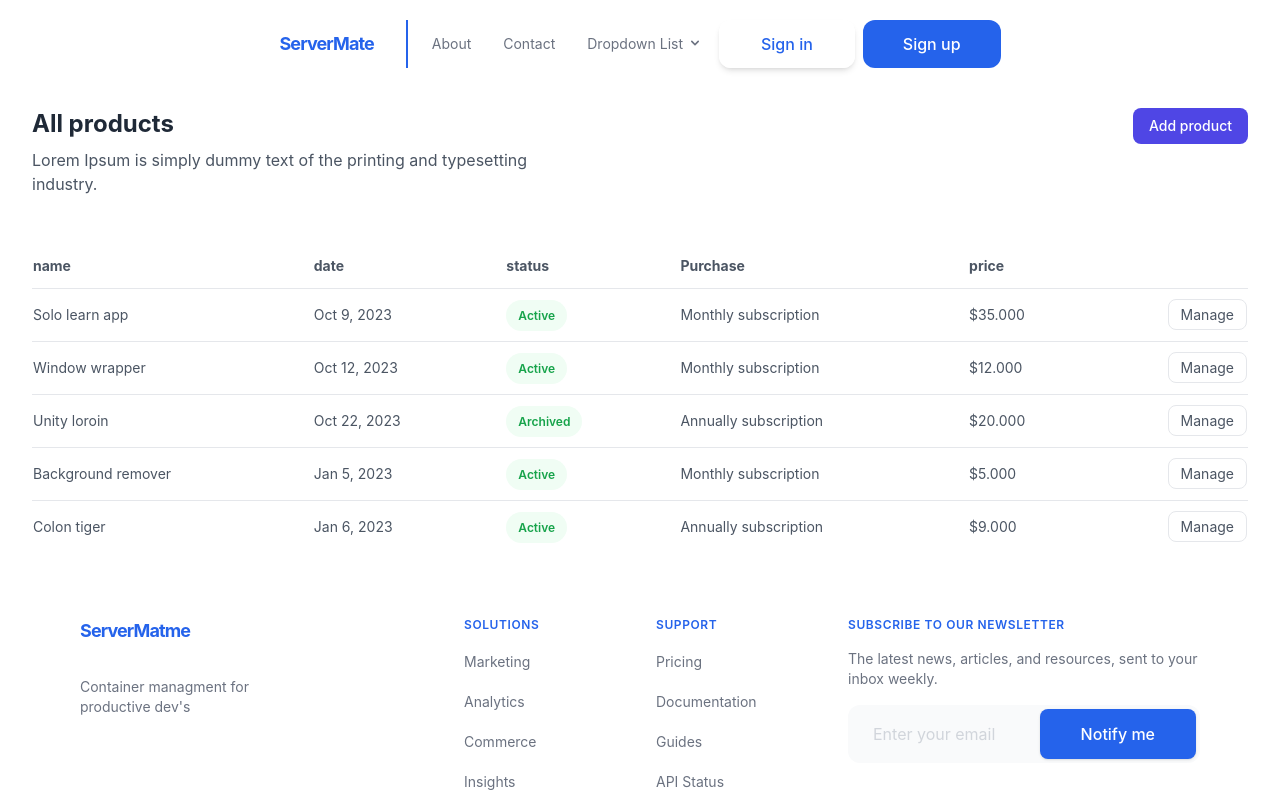
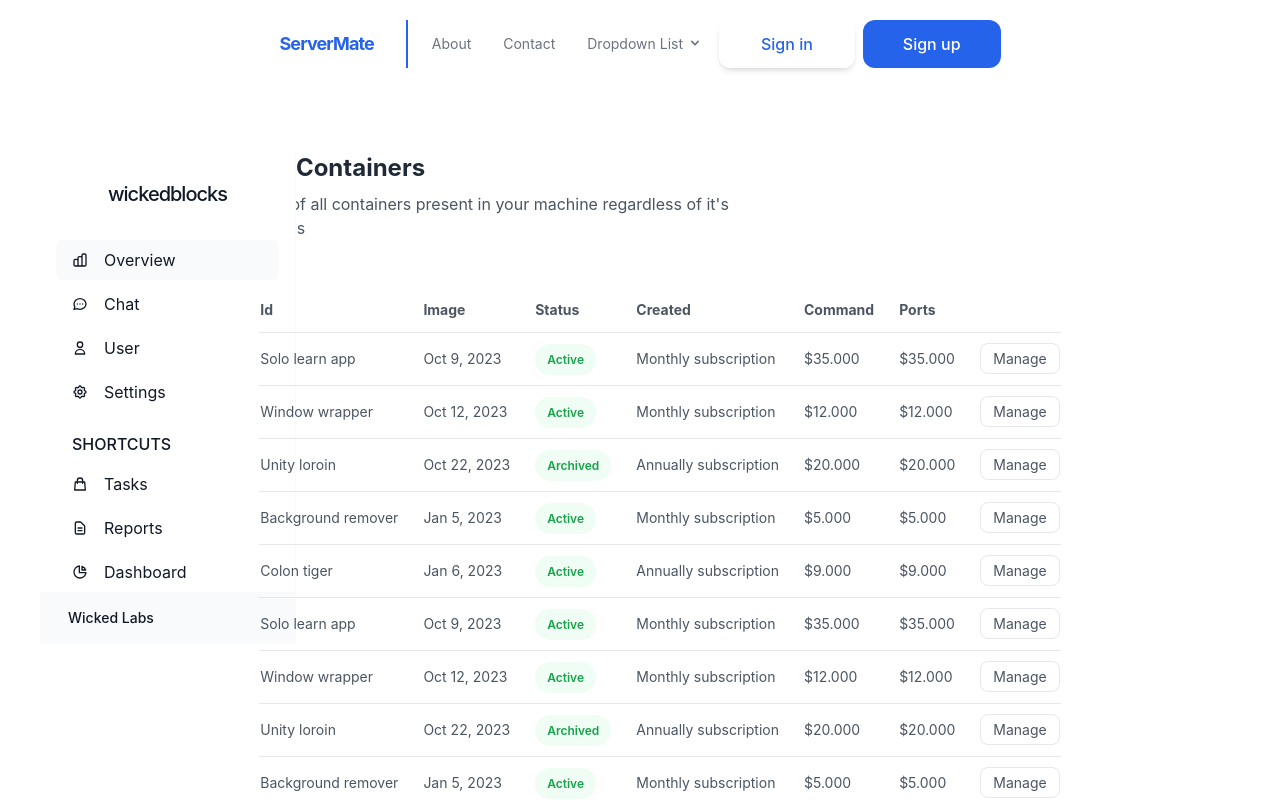
Before and after one commit to IOU4/serverMate, an Angular app in the folder frontEnd/: page /containers in a window 1280 px wide. Shown: the top 800 px of the page. Built offline with nearby package versions, Linux system fonts and the light colour scheme.

Commit message:
update containers page content

```diff
--- a/frontEnd/src/app/containers/containers/containers.component.html
+++ b/frontEnd/src/app/containers/containers/containers.component.html
@@ -2,28 +2,23 @@
   <div class="items-start justify-between md:flex">
     <div class="max-w-lg">
       <h3 class="text-gray-800 text-xl font-bold sm:text-2xl">
-        All products
+        All Containers
       </h3>
       <p class="text-gray-600 mt-2">
-        Lorem Ipsum is simply dummy text of the printing and typesetting industry.
+        List of all containers present in your machine regardless of it's status
       </p>
-    </div>
-    <div class="mt-3 md:mt-0">
-      <a
-        class="inline-block px-4 py-2 text-white duration-150 font-medium bg-indigo-600 rounded-lg hover:bg-indigo-500 active:bg-indigo-700 md:text-sm">
-        Add product
-      </a>
     </div>
   </div>
   <div class="mt-12 relative h-max overflow-auto">
     <table class="w-full table-auto text-sm text-left">
       <thead class="text-gray-600 font-medium border-b">
         <tr>
-          <th class="py-3 pr-6">name</th>
-          <th class="py-3 pr-6">date</th>
-          <th class="py-3 pr-6">status</th>
-          <th class="py-3 pr-6">Purchase</th>
-          <th class="py-3 pr-6">price</th>
+          <th class="py-3 pr-6">Id</th>
+          <th class="py-3 pr-6">Image</th>
+          <th class="py-3 pr-6">Status</th>
+          <th class="py-3 pr-6">Created</th>
+          <th class="py-3 pr-6">Command</th>
+          <th class="py-3 pr-6">Ports</th>
           <th class="py-3 pr-6"></th>
         </tr>
       </thead>
@@ -37,6 +32,7 @@
           </td>
           <td class="pr-6 py-4 whitespace-nowrap">{{item.plan}}</td>
           <td class="pr-6 py-4 whitespace-nowrap">{{item.price}}</td>
+          <td class="pr-6 py-4 whitespace-nowrap">{{item.price}}</td>
           <td class="text-right whitespace-nowrap">
             <a class="py-1.5 px-3 text-gray-600 hover:text-gray-500 duration-150 hover:bg-gray-50 border rounded-lg">
               Manage </a>
--- a/frontEnd/src/app/containers/containers/containers.component.ts
+++ b/frontEnd/src/app/containers/containers/containers.component.ts
@@ -51,6 +51,76 @@ export class ContainersComponent {
       price: "$9.000",
       plan: "Annually subscription"
     },
+    {
+      name: "Solo learn app",
+      date: "Oct 9, 2023",
+      status: "Active",
+      price: "$35.000",
+      plan: "Monthly subscription"
+    },
+    {
+      name: "Window wrapper",
+      date: "Oct 12, 2023",
+      status: "Active",
+      price: "$12.000",
+      plan: "Monthly subscription"
+    },
+    {
+      name: "Unity loroin",
+      date: "Oct 22, 2023",
+      status: "Archived",
+      price: "$20.000",
+      plan: "Annually subscription"
+    },
+    {
+      name: "Background remover",
+      date: "Jan 5, 2023",
+      status: "Active",
+      price: "$5.000",
+      plan: "Monthly subscription"
+    },
+    {
+      name: "Colon tiger",
+      date: "Jan 6, 2023",
+      status: "Active",
+      price: "$9.000",
+      plan: "Annually subscription"
+    },
+    {
+      name: "Solo learn app",
+      date: "Oct 9, 2023",
+      status: "Active",
+      price: "$35.000",
+      plan: "Monthly subscription"
+    },
+    {
+      name: "Window wrapper",
+      date: "Oct 12, 2023",
+      status: "Active",
+      price: "$12.000",
+      plan: "Monthly subscription"
+    },
+    {
+      name: "Unity loroin",
+      date: "Oct 22, 2023",
+      status: "Archived",
+      price: "$20.000",
+      plan: "Annually subscription"
+    },
+    {
+      name: "Background remover",
+      date: "Jan 5, 2023",
+      status: "Active",
+      price: "$5.000",
+      plan: "Monthly subscription"
+    },
+    {
+      name: "Colon tiger",
+      date: "Jan 6, 2023",
+      status: "Active",
+      price: "$9.000",
+      plan: "Annually subscription"
+    },
   ]
 
 }
--- a/frontEnd/src/app/containers/home/home.component.html
+++ b/frontEnd/src/app/containers/home/home.component.html
@@ -1,11 +1,12 @@
-<section class="min-h-screen flex flex-col">
-  <header class="w-full flex justify-center mb-5">
+<div class="min-h-screen flex flex-col items-start gap-16 relative">
+  <header class="self-center">
     <app-header />
   </header>
-  <main>
+  <main class="self-center flex gap-10 ">
+    <app-sidebar class="absolute left-10" />
     <router-outlet />
   </main>
-  <footer class="mt-auto">
+  <footer class="mt-auto self-center">
     <app-footer />
   </footer>
-</section>
+</div>
```
